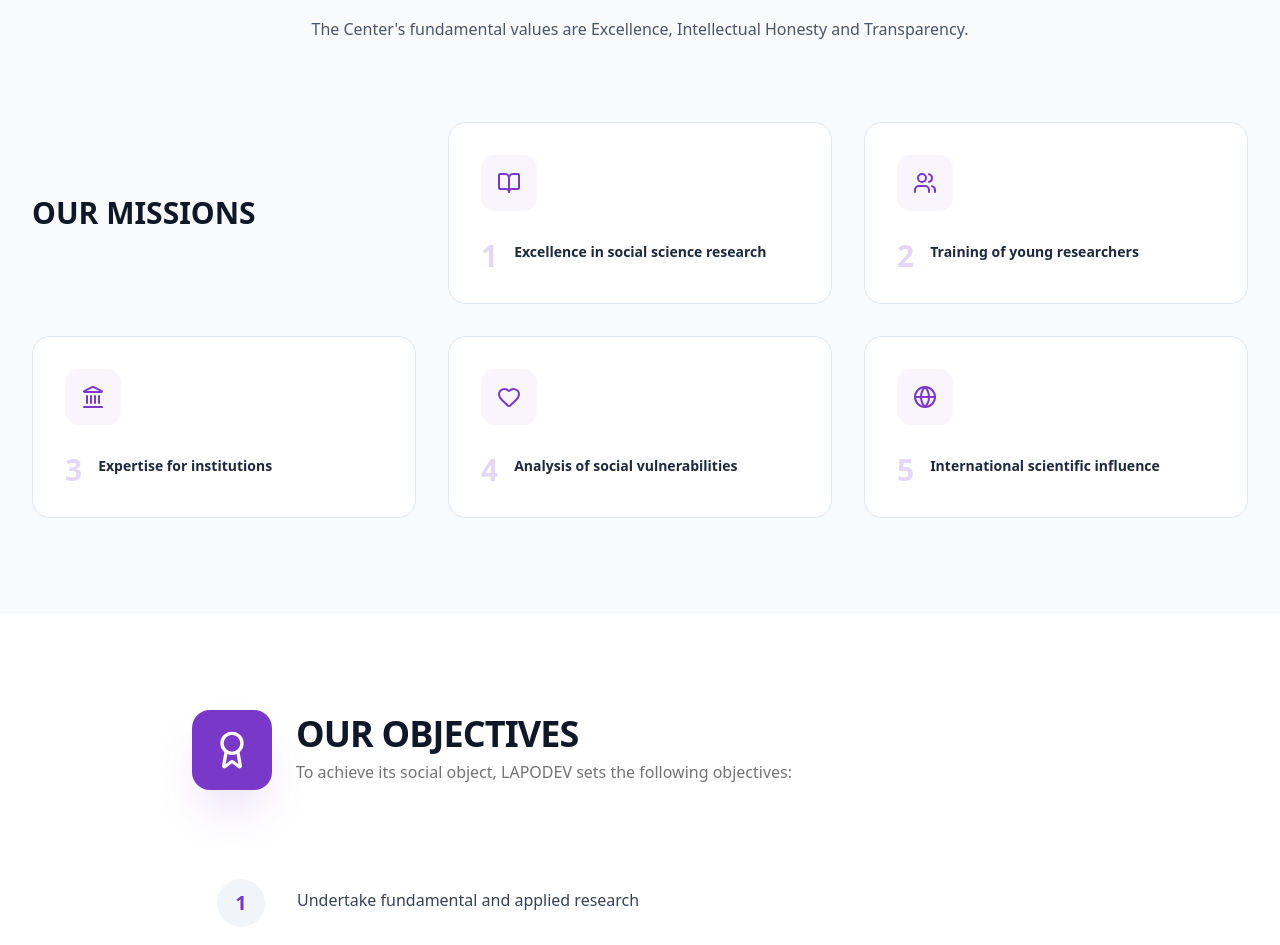
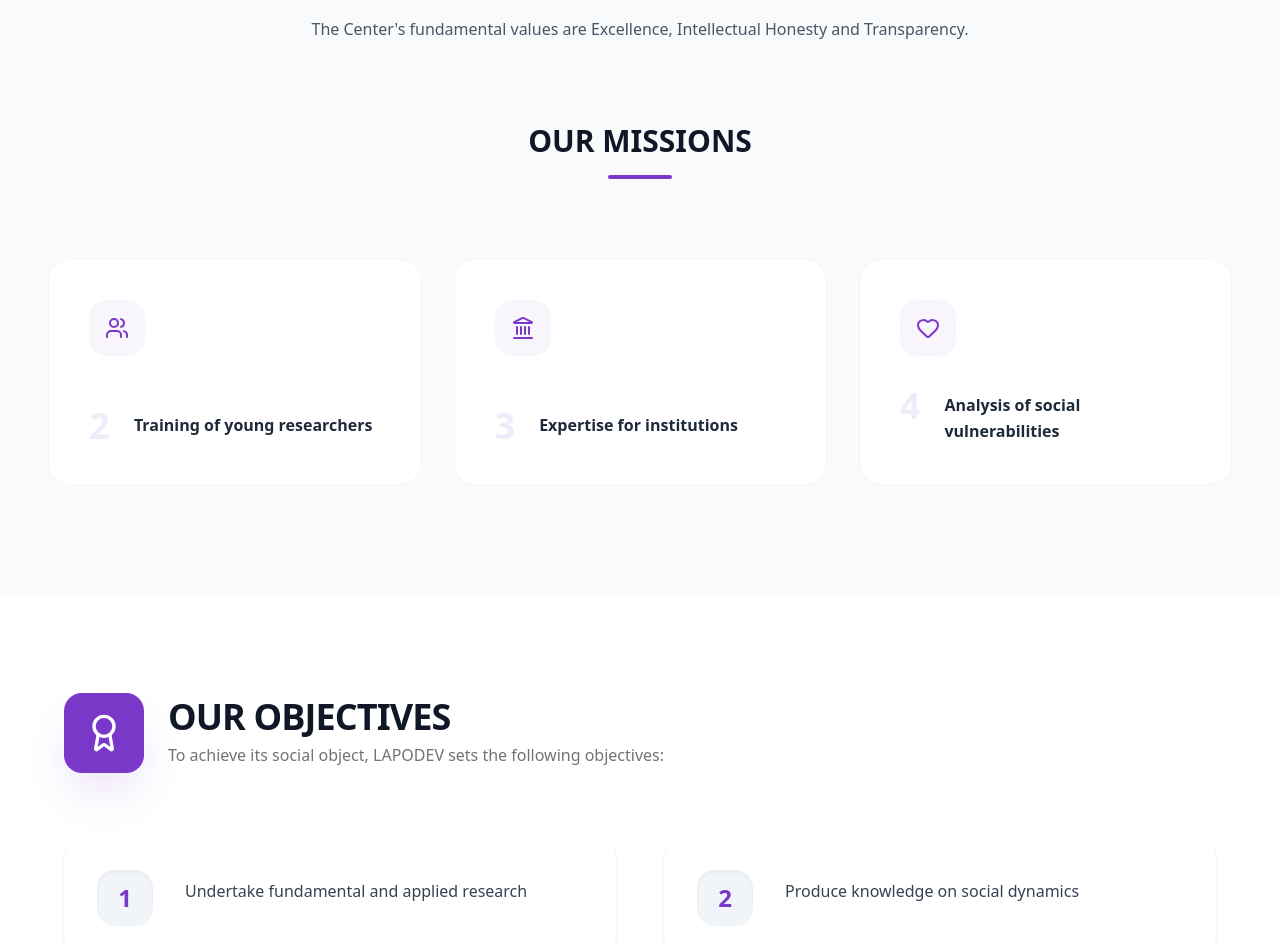
Before and after one commit to Saint-Dan-Alex/lapodev-frontend, a Next.js app: page /en/about in a window 1280 px wide. Shown: the part 1020-1965 px from the top of the page. Built offline with nearby package versions, Linux system fonts and the light colour scheme.

Commit message:
correction

```diff
--- a/src/app/[locale]/about/page.tsx
+++ b/src/app/[locale]/about/page.tsx
@@ -1,20 +1,9 @@
+'use client';
+
 import { useTranslations } from 'next-intl';
-import { getTranslations } from 'next-intl/server';
-import { Metadata } from 'next';
 import { BookOpen, Users, Shield, Globe, Award, Target, Landmark, Heart } from 'lucide-react';
-
-export async function generateMetadata({
-    params
-}: {
-    params: Promise<{ locale: string }>;
-}): Promise<Metadata> {
-    const { locale } = await params;
-    const t = await getTranslations({ locale, namespace: 'Metadata' });
-
-    return {
-        title: t('about'),
-    };
-}
+import { motion } from 'framer-motion';
+import AutoScrollCarousel from '@/components/home/AutoScrollCarousel';
 
 export default function AboutPage() {
     const t = useTranslations('AboutPage');
@@ -39,19 +28,24 @@ export default function AboutPage() {
     ];
 
     return (
-        <div className="flex flex-col min-h-screen">
+        <div className="flex flex-col min-h-screen overflow-x-hidden">
             {/* Header Section */}
             <section className="relative pt-32 pb-20 bg-[#5b1887] text-white overflow-hidden">
                 <div className="absolute inset-0 opacity-10" style={{ backgroundImage: 'radial-gradient(#ffffff 1px, transparent 1px)', backgroundSize: '40px 40px' }}></div>
                 <div className="container mx-auto px-4 md:px-8 relative z-10">
-                    <div className="max-w-4xl">
+                    <motion.div
+                        initial={{ opacity: 0, y: 30 }}
+                        animate={{ opacity: 1, y: 0 }}
+                        transition={{ duration: 0.8 }}
+                        className="max-w-4xl"
+                    >
                         <h1 className="text-4xl md:text-5xl lg:text-7xl font-black mb-4 tracking-tighter uppercase italic drop-shadow-2xl">
                             {t('title')}
                         </h1>
                         <p className="text-lg md:text-xl lg:text-2xl font-serif font-light text-white/90 leading-relaxed max-w-2xl border-l-4 border-[#fdb913] pl-6">
                             {t('subtitle')}
                         </p>
-                    </div>
+                    </motion.div>
                 </div>
             </section>
 
@@ -59,7 +53,13 @@ export default function AboutPage() {
             <section id="identity" className="py-24 bg-white">
                 <div className="container mx-auto px-4 md:px-8">
                     <div className="grid grid-cols-1 lg:grid-cols-2 gap-16 items-start">
-                        <div className="space-y-8">
+                        <motion.div
+                            initial={{ opacity: 0, x: -50 }}
+                            whileInView={{ opacity: 1, x: 0 }}
+                            viewport={{ once: true }}
+                            transition={{ duration: 0.8 }}
+                            className="space-y-8"
+                        >
                             <h2 className="text-3xl font-black text-gray-900 uppercase tracking-tight">
                                 {t('intro.title')}
                             </h2>
@@ -67,8 +67,14 @@ export default function AboutPage() {
                             <p className="text-lg text-gray-700 leading-relaxed first-letter:text-5xl first-letter:font-black first-letter:mr-3 first-letter:float-left first-letter:text-primary">
                                 {t('intro.content')}
                             </p>
-                        </div>
-                        <div className="bg-slate-50 p-10 rounded-3xl border border-slate-100 shadow-xl shadow-slate-200/50">
+                        </motion.div>
+                        <motion.div
+                            initial={{ opacity: 0, x: 50 }}
+                            whileInView={{ opacity: 1, x: 0 }}
+                            viewport={{ once: true }}
+                            transition={{ duration: 0.8 }}
+                            className="bg-slate-50 p-10 rounded-3xl border border-slate-100 shadow-xl shadow-slate-200/50"
+                        >
                             <div className="flex items-center gap-4 mb-6">
                                 <div className="p-3 bg-primary/10 rounded-xl text-primary">
                                     <Target className="h-8 w-8" />
@@ -78,7 +84,7 @@ export default function AboutPage() {
                             <p className="text-gray-600 leading-relaxed italic text-lg">
                                 "{t('intro.social_object')}"
                             </p>
-                        </div>
+                        </motion.div>
                     </div>
                 </div>
             </section>
@@ -86,7 +92,12 @@ export default function AboutPage() {
             {/* Values & Missions */}
             <section id="values" className="py-24 bg-slate-50 relative overflow-hidden">
                 <div className="container mx-auto px-4 md:px-8 relative z-10">
-                    <div className="text-center max-w-3xl mx-auto mb-20">
+                    <motion.div
+                        initial={{ opacity: 0, y: 30 }}
+                        whileInView={{ opacity: 1, y: 0 }}
+                        viewport={{ once: true }}
+                        className="text-center max-w-3xl mx-auto mb-20"
+                    >
                         <h2 className="text-3xl lg:text-4xl font-black text-gray-900 mb-6 uppercase tracking-tight italic">
                             {t('values.title')}
                         </h2>
@@ -94,36 +105,43 @@ export default function AboutPage() {
                         <p className="text-gray-600 leading-relaxed">
                             {t('values.content')}
                         </p>
+                    </motion.div>
+
+                    <div className="mb-16 text-center">
+                        <h3 className="text-2xl md:text-3xl font-black text-gray-900 leading-tight uppercase">
+                            {t('values.missions_label')}
+                        </h3>
+                        <div className="h-1 w-16 bg-primary mx-auto mt-4 rounded-full"></div>
                     </div>
 
-                    <div className="grid grid-cols-1 md:grid-cols-2 lg:grid-cols-3 gap-8">
-                        <div className="md:col-span-2 lg:col-span-1 flex items-center">
-                            <h3 className="text-2xl md:text-3xl font-black text-gray-900 leading-tight uppercase">
-                                {t('values.missions_label')}
-                            </h3>
-                        </div>
+                    <AutoScrollCarousel autoplayDelay={3500} options={{ loop: true, align: 'start' }} className="py-4">
                         {missions.map((mission, i) => (
-                            <div key={i} className="group p-8 rounded-2xl bg-white border border-slate-200 hover:border-primary/30 hover:shadow-2xl hover:shadow-primary/5 transition-all duration-500">
-                                <div className="p-4 bg-primary/5 rounded-xl text-primary mb-6 group-hover:scale-110 transition-transform inline-block">
+                            <div key={i} className="group p-10 rounded-3xl bg-white border border-slate-100 hover:border-primary/20 hover:shadow-2xl hover:shadow-primary/5 transition-all duration-500 h-full flex flex-col">
+                                <div className="p-4 bg-primary/5 rounded-2xl text-primary mb-8 group-hover:bg-primary group-hover:text-white group-hover:scale-110 transition-all duration-500 inline-block w-fit">
                                     <mission.icon className="h-6 w-6" />
                                 </div>
-                                <div className="flex gap-4">
-                                    <span className="text-3xl font-black text-primary/20 leading-none">{i + 1}</span>
-                                    <p className="text-sm font-bold text-gray-800 leading-relaxed">
+                                <div className="flex gap-6 items-start mt-auto">
+                                    <span className="text-4xl font-black text-primary/10 leading-none group-hover:text-primary/20 transition-colors">{i + 1}</span>
+                                    <p className="text-base font-bold text-gray-800 leading-relaxed pt-1">
                                         {mission.text}
                                     </p>
                                 </div>
                             </div>
                         ))}
-                    </div>
+                    </AutoScrollCarousel>
                 </div>
             </section>
 
             {/* Objectives */}
             <section id="objectives" className="py-24 bg-white">
                 <div className="container mx-auto px-4 md:px-8">
-                    <div className="max-w-4xl mx-auto">
-                        <div className="flex items-center gap-6 mb-16">
+                    <div className="max-w-6xl mx-auto">
+                        <motion.div
+                            initial={{ opacity: 0, y: 20 }}
+                            whileInView={{ opacity: 1, y: 0 }}
+                            viewport={{ once: true }}
+                            className="flex items-center gap-6 mb-16"
+                        >
                             <div className="p-5 bg-primary rounded-2xl text-white shadow-2xl shadow-primary/20">
                                 <Award className="h-10 w-10" />
                             </div>
@@ -135,22 +153,29 @@ export default function AboutPage() {
                                     {t('objectives.intro')}
                                 </p>
                             </div>
-                        </div>
+                        </motion.div>
 
-                        <div className="grid grid-cols-1 gap-6">
+                        <div className="grid grid-cols-1 md:grid-cols-2 gap-x-12 gap-y-8">
                             {objectives.map((obj, i) => (
-                                <div key={i} className="flex gap-8 group p-6 rounded-2xl hover:bg-slate-50 transition-colors border border-transparent hover:border-slate-100">
+                                <motion.div
+                                    key={i}
+                                    initial={{ opacity: 0, y: 20 }}
+                                    whileInView={{ opacity: 1, y: 0 }}
+                                    viewport={{ once: true }}
+                                    transition={{ delay: i * 0.1 }}
+                                    className="flex gap-8 group p-8 rounded-3xl hover:bg-slate-50 transition-all border border-transparent hover:border-slate-100 shadow-sm hover:shadow-md"
+                                >
                                     <div className="flex-none">
-                                        <div className="w-12 h-12 rounded-full bg-slate-100 flex items-center justify-center text-primary font-black text-xl group-hover:bg-primary group-hover:text-white transition-all">
+                                        <div className="w-14 h-14 rounded-2xl bg-slate-100 flex items-center justify-center text-primary font-black text-2xl group-hover:bg-primary group-hover:text-white transition-all shadow-inner">
                                             {i + 1}
                                         </div>
                                     </div>
                                     <div className="pt-2">
-                                        <p className="text-gray-700 leading-relaxed group-hover:text-gray-900 transition-colors">
+                                        <p className="text-gray-700 leading-relaxed group-hover:text-gray-900 transition-colors font-medium">
                                             {obj}
                                         </p>
                                     </div>
-                                </div>
+                                </motion.div>
                             ))}
                         </div>
                     </div>
--- a/src/components/home/AutoScrollCarousel.tsx
+++ b/src/components/home/AutoScrollCarousel.tsx
@@ -25,7 +25,7 @@ export default function AutoScrollCarousel({
         <div className={`overflow-hidden ${className}`} ref={emblaRef}>
             <div className="flex">
                 {React.Children.map(children, (child, index) => (
-                    <div key={index} className="flex-[0_0_100%] min-w-0 sm:flex-[0_0_50%] lg:flex-[0_0_33.33%] px-3 md:px-4">
+                    <div key={index} className="flex-[0_0_100%] min-w-0 sm:flex-[0_0_50%] lg:flex-[0_0_33.33%] px-2 sm:px-3 md:px-4">
                         {child}
                     </div>
                 ))}
```
Also changed, not shown: src/app/[locale]/about/layout.tsx (added, +23 -0 lines), src/components/home/HomePageClient.tsx (+13 -13 lines).
